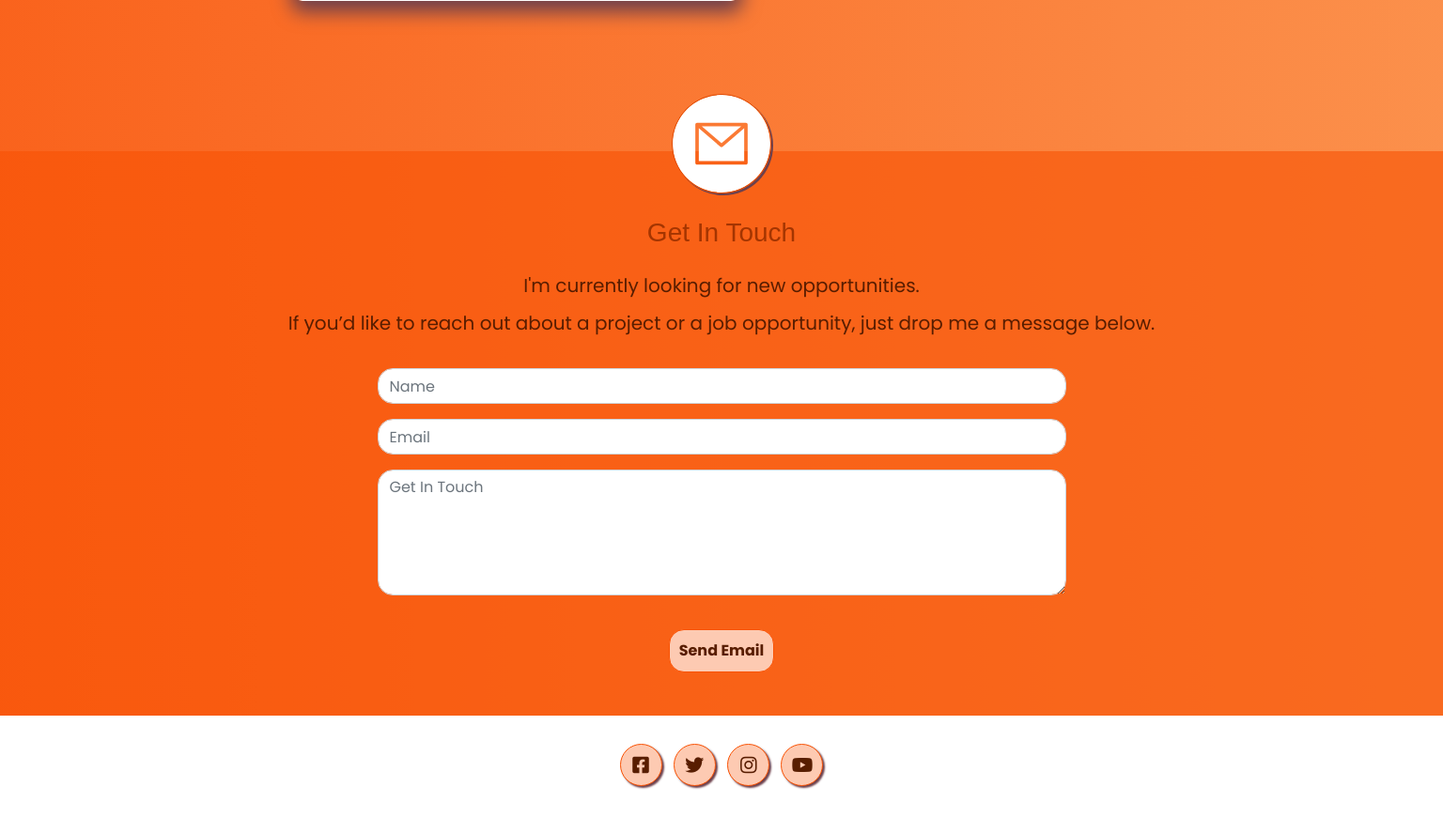
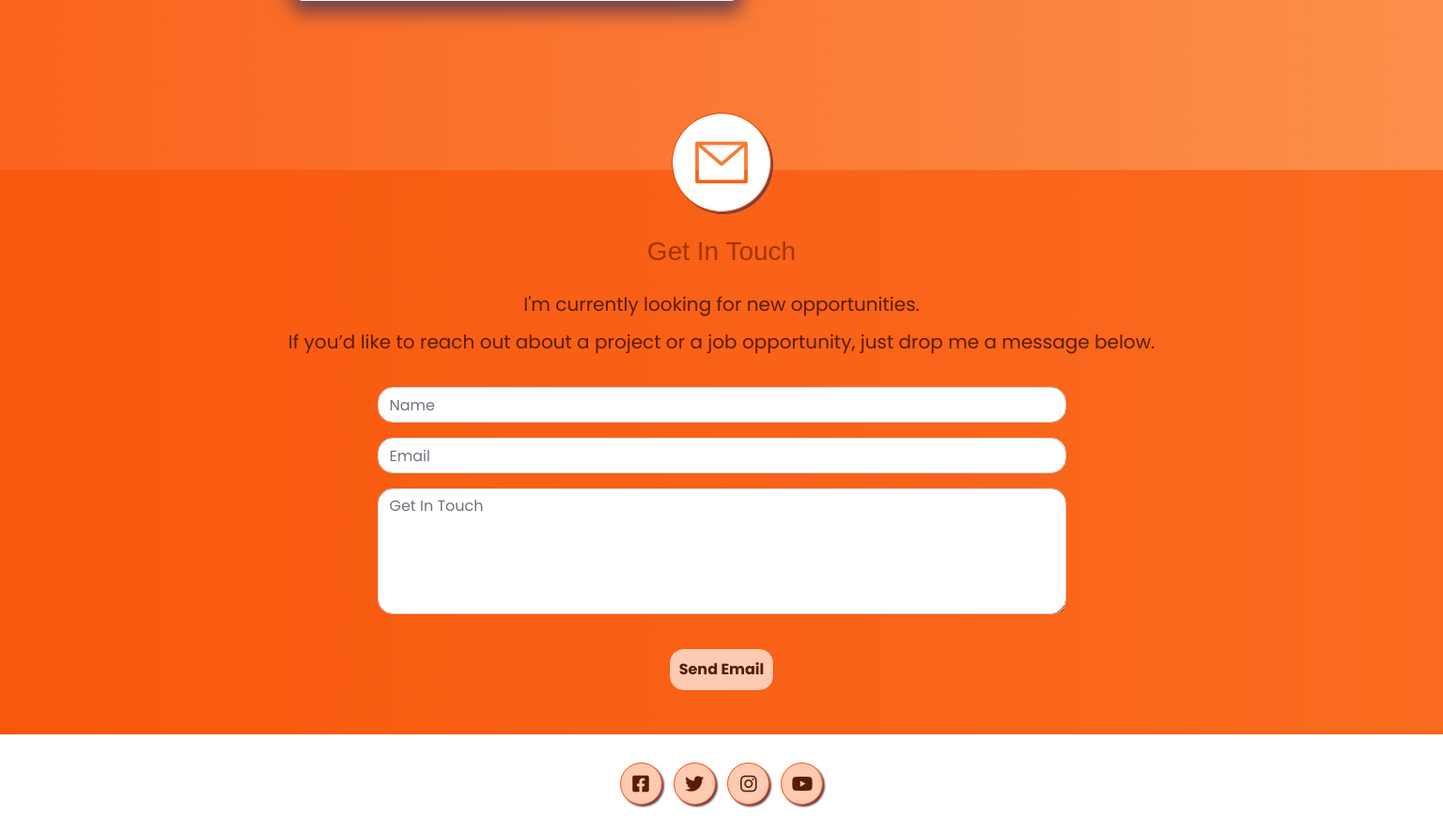
Before and after one commit to mariana-stefani/portfolio, a Flask app: page / in a window 1536 px wide. Shown: the part 2565-3452 px from the top of the page at 94% size. Before the commit the page ends 3405 px from the top, so only its background shows below. Run offline with Flask 2, Linux system fonts and the light colour scheme; data that the repository does not hold is empty; some libraries are stand-ins or nearby versions.

Commit message:
Updated margin-top of media-query contact-container

```diff
--- a/static/css/style.css
+++ b/static/css/style.css
@@ -438,7 +438,7 @@ button[type="submit"] {
   }
 
   .contact-container {
-    margin-top: 130px;
+    margin-top: 150px;
   }
 }
 
```
